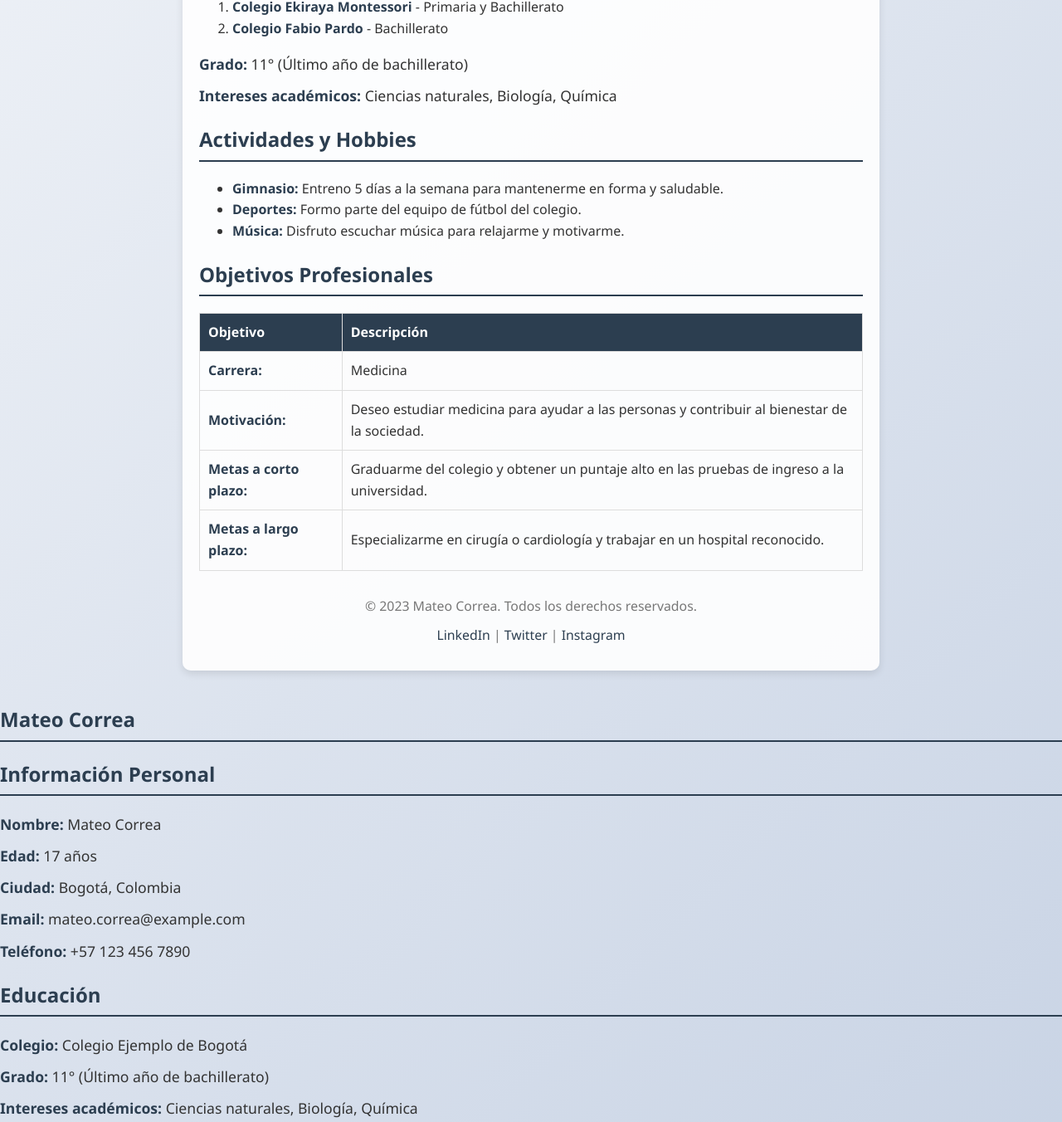
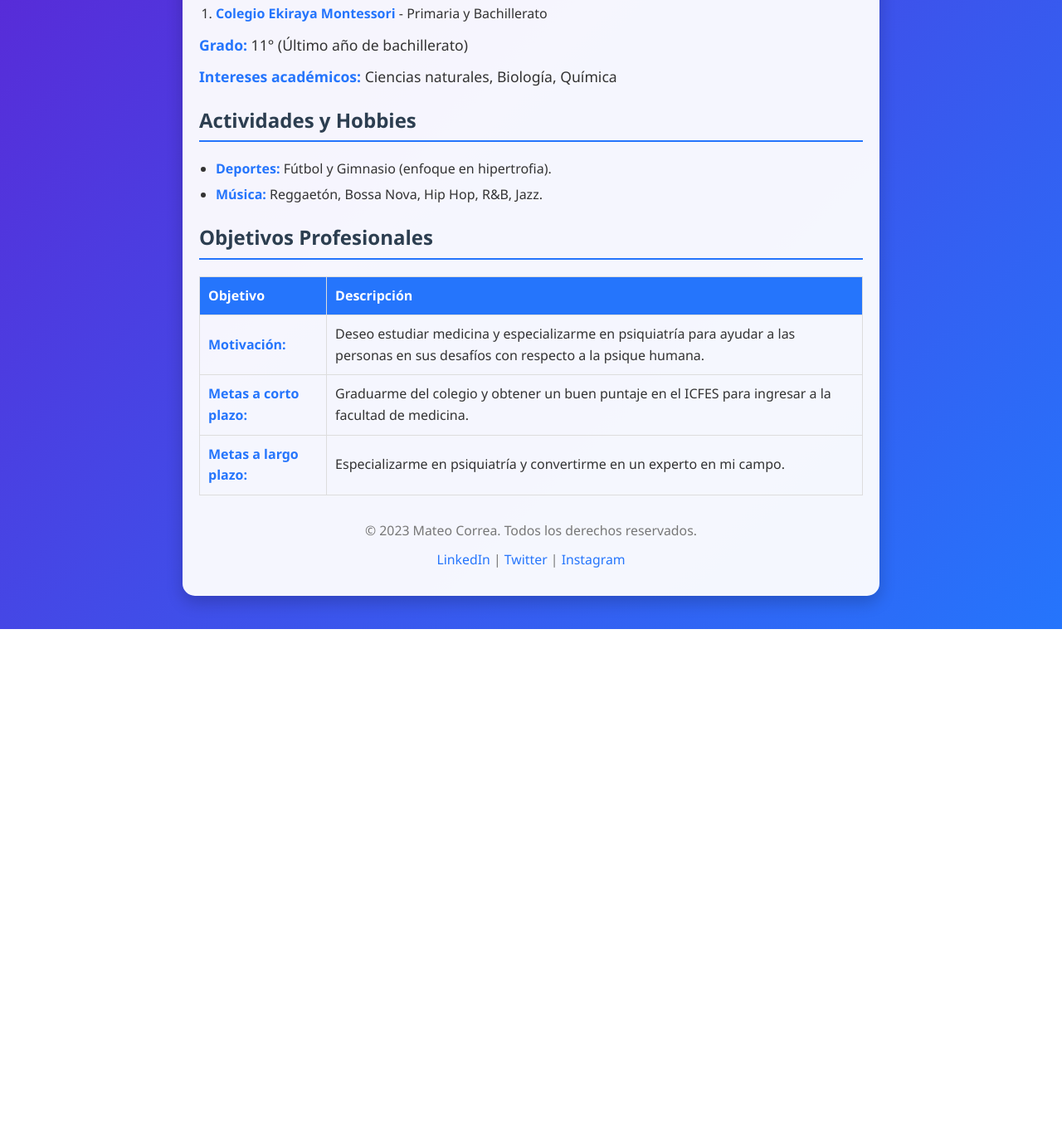
Before and after one commit to mateandrew15/mateandrew15.github.io, a plain HTML site: page index.html in a window 1280 px wide. Shown: the part 755-2107 px from the top of the page at 83% size. After the commit the page ends 1513 px from the top, so only its background shows below. Drawn offline with Linux system fonts and the light colour scheme.

Commit message:
Update index.html

```diff
--- a/index.html
+++ b/index.html
@@ -10,16 +10,16 @@
             line-height: 1.6;
             margin: 0;
             padding: 0;
-            background: linear-gradient(135deg, #f5f7fa, #c3cfe2);
+            background: linear-gradient(135deg, #6a11cb, #2575fc);
             color: #333;
         }
         .container {
             max-width: 800px;
             margin: 40px auto;
             padding: 20px;
-            background: rgba(255, 255, 255, 0.9);
-            border-radius: 10px;
-            box-shadow: 0 4px 10px rgba(0, 0, 0, 0.1);
+            background: rgba(255, 255, 255, 0.95);
+            border-radius: 15px;
+            box-shadow: 0 8px 20px rgba(0, 0, 0, 0.2);
         }
         h1, h2 {
             color: #2c3e50;
@@ -28,21 +28,24 @@
             text-align: center;
             font-size: 2.5em;
             margin-bottom: 10px;
+            color: #2575fc;
         }
         h2 {
-            border-bottom: 2px solid #2c3e50;
+            border-bottom: 2px solid #2575fc;
             padding-bottom: 5px;
             margin-top: 20px;
+            color: #2c3e50;
         }
         p {
             margin: 10px 0;
             font-size: 1.1em;
         }
         strong {
-            color: #2c3e50;
+            color: #2575fc;
         }
         em {
             color: #555;
+            font-style: italic;
         }
         img {
             display: block;
@@ -51,6 +54,7 @@
             width: 150px;
             height: 150px;
             object-fit: cover;
+            border: 4px solid #2575fc;
         }
         table {
             width: 100%;
@@ -65,7 +69,7 @@
             text-align: left;
         }
         th {
-            background-color: #2c3e50;
+            background-color: #2575fc;
             color: white;
         }
         footer {
@@ -75,11 +79,18 @@
             color: #777;
         }
         a {
-            color: #2c3e50;
+            color: #2575fc;
             text-decoration: none;
         }
         a:hover {
             text-decoration: underline;
+        }
+        ul, ol {
+            margin: 10px 0;
+            padding-left: 20px;
+        }
+        ul li, ol li {
+            margin: 5px 0;
         }
     </style>
 </head>
@@ -88,7 +99,7 @@
     <div class="container">
         <header>
             <h1>Mateo Correa</h1>
-            <p style="text-align: center; font-size: 1.2em; color: #555;">Estudiante | Futuro Médico | Amante del Fitness</p>
+            <p style="text-align: center; font-size: 1.2em; color: #555;">Estudiante | Futuro Psiquiatra | Amante del Fitness</p>
             <img src="https://via.placeholder.com/150" alt="Foto de Mateo Correa">
         </header>
 
@@ -98,15 +109,14 @@
             <p><strong>Edad:</strong> 17 años</p>
             <p><strong>Fecha de Nacimiento:</strong> Bogotá, Colombia</p>
             <p><strong>Ciudad:</strong> Bogotá, Colombia</p>
-            <p><strong>Email:</strong> <a href="mailto:mateo.correa@example.com">mateo.correa@example.com</a></p>
-            <p><strong>Teléfono:</strong> +57 123 456 7890</p>
+            <p><strong>Email:</strong> <a href="mailto:mcorrea@est.cem.edu.co">mcorrea@est.cem.edu.co</a></p>
+            <p><strong>Teléfono:</strong> <a href="tel:+573157143311">+57 315 714 3311</a></p>
         </section>
 
         <section>
             <h2>Educación</h2>
             <ol>
                 <li><strong>Colegio Ekiraya Montessori</strong> - Primaria y Bachillerato</li>
-                <li><strong>Colegio Fabio Pardo</strong> - Bachillerato</li>
             </ol>
             <p><strong>Grado:</strong> 11° (Último año de bachillerato)</p>
             <p><strong>Intereses académicos:</strong> Ciencias naturales, Biología, Química</p>
@@ -115,9 +125,8 @@
         <section>
             <h2>Actividades y Hobbies</h2>
             <ul>
-                <li><strong>Gimnasio:</strong> Entreno 5 días a la semana para mantenerme en forma y saludable.</li>
-                <li><strong>Deportes:</strong> Formo parte del equipo de fútbol del colegio.</li>
-                <li><strong>Música:</strong> Disfruto escuchar música para relajarme y motivarme.</li>
+                <li><strong>Deportes:</strong> Fútbol y Gimnasio (enfoque en hipertrofia).</li>
+                <li><strong>Música:</strong> Reggaetón, Bossa Nova, Hip Hop, R&B, Jazz.</li>
             </ul>
         </section>
 
@@ -132,20 +141,16 @@
                 </thead>
                 <tbody>
                     <tr>
-                        <td><strong>Carrera:</strong></td>
-                        <td>Medicina</td>
-                    </tr>
-                    <tr>
                         <td><strong>Motivación:</strong></td>
-                        <td>Deseo estudiar medicina para ayudar a las personas y contribuir al bienestar de la sociedad.</td>
+                        <td>Deseo estudiar medicina y especializarme en psiquiatría para ayudar a las personas en sus desafíos con respecto a la psique humana.</td>
                     </tr>
                     <tr>
                         <td><strong>Metas a corto plazo:</strong></td>
-                        <td>Graduarme del colegio y obtener un puntaje alto en las pruebas de ingreso a la universidad.</td>
+                        <td>Graduarme del colegio y obtener un buen puntaje en el ICFES para ingresar a la facultad de medicina.</td>
                     </tr>
                     <tr>
                         <td><strong>Metas a largo plazo:</strong></td>
-                        <td>Especializarme en cirugía o cardiología y trabajar en un hospital reconocido.</td>
+                        <td>Especializarme en psiquiatría y convertirme en un experto en mi campo.</td>
                     </tr>
                 </tbody>
             </table>
@@ -159,43 +164,3 @@
 
 </body>
 </html>
-        <h2>Mateo Correa</h2>
-    </header>
-
-    <section class="section">
-        <h2>Información Personal</h2>
-        <p><strong>Nombre:</strong> Mateo Correa</p>
-        <p><strong>Edad:</strong> 17 años</p>
-        <p><strong>Ciudad:</strong> Bogotá, Colombia</p>
-        <p><strong>Email:</strong> mateo.correa@example.com</p>
-        <p><strong>Teléfono:</strong> +57 123 456 7890</p>
-    </section>
-
-    <section class="section">
-        <h2>Educación</h2>
-        <p><strong>Colegio:</strong> Colegio Ejemplo de Bogotá</p>
-        <p><strong>Grado:</strong> 11° (Último año de bachillerato)</p>
-        <p><strong>Intereses académicos:</strong> Ciencias naturales, Biología, Química</p>
-    </section>
-
-    <section class="section">
-        <h2>Intereses y Hobbies</h2>
-        <p><strong>Gimnasio:</strong> Me gusta mantener un estilo de vida activo y saludable.</p>
-        <p><strong>Deportes:</strong> Disfruto del fútbol y el atletismo.</p>
-        <p><strong>Música:</strong> Escucho música para relajarme y motivarme.</p>
-    </section>
-
-    <section class="section">
-        <h2>Objetivos Profesionales</h2>
-        <p><strong>Carrera:</strong> Medicina</p>
-        <p><strong>Motivación:</strong> Deseo estudiar medicina para ayudar a las personas y contribuir al bienestar de la sociedad.</p>
-        <p><strong>Metas a corto plazo:</strong> Graduarme del colegio y obtener un puntaje alto en las pruebas de ingreso a la universidad.</p>
-        <p><strong>Metas a largo plazo:</strong> Especializarme en cirugía o cardiología y trabajar en un hospital reconocido.</p>
-    </section>
-
-    <footer>
-        <p>© 2023 Mateo Correa. Todos los derechos reservados.</p>
-    </footer>
-
-</body>
-</html>
```
